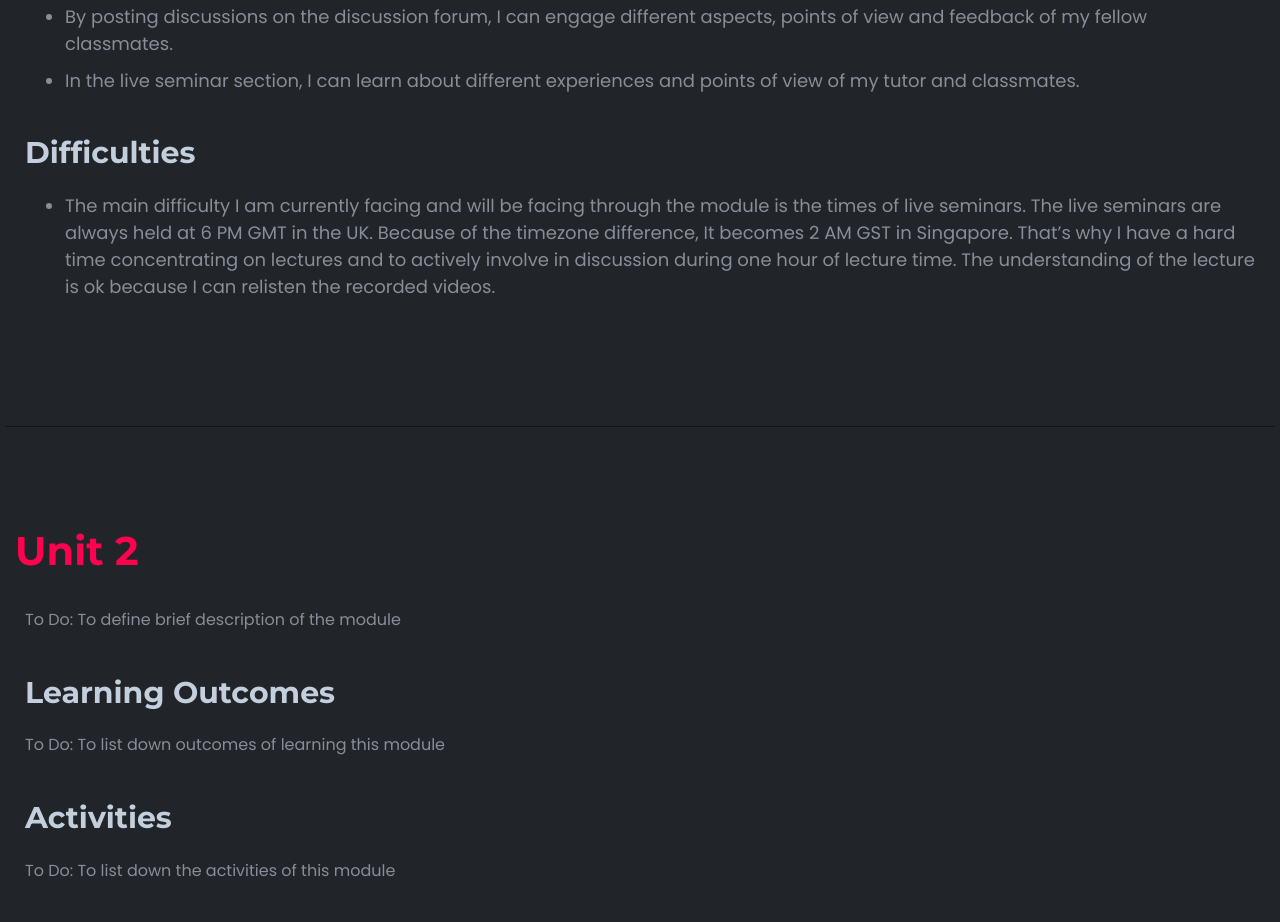
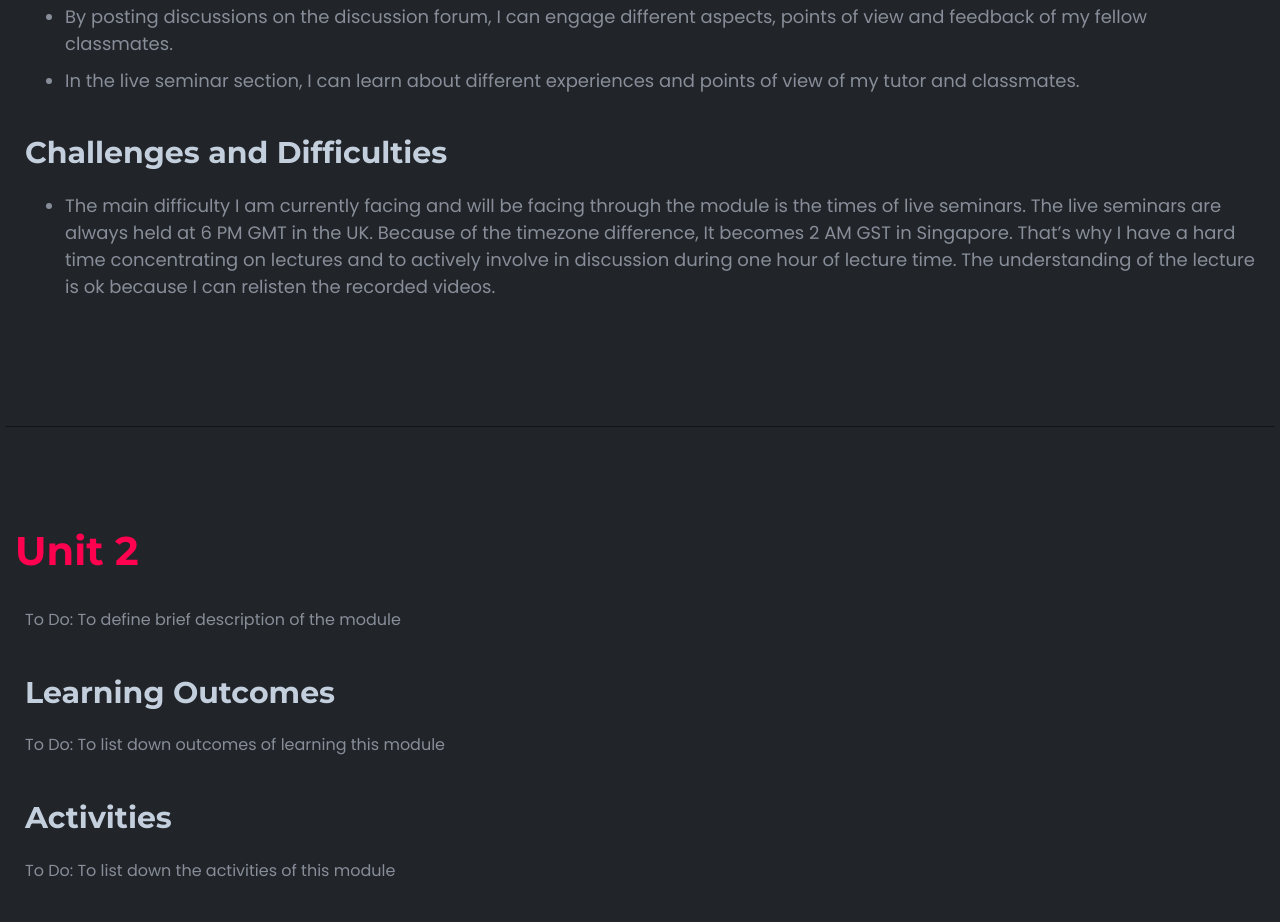
Before and after one commit to MaChue/machue.github.io, a plain HTML site: page lcs.html in a window 1280 px wide. Shown: the part 954-1876 px from the top of the page. Drawn offline with Linux system fonts and the light colour scheme; a script that the page names is missing.

Commit message:
Update Unit 1 note

```diff
--- a/lcs.html
+++ b/lcs.html
@@ -176,7 +176,7 @@
                             </ul>
                         </p>
                         <p>
-                            <h4>Difficulties</h4>
+                            <h4>Challenges and Difficulties</h4>
                             <ul style="list-style-type:disc;">
                                 <li> The main difficulty I am currently facing and will be facing through the module is the times of live seminars. The live seminars are always held at 6 PM GMT in the UK. Because of the timezone difference, It becomes 2 AM GST in Singapore. That’s why I have a hard time concentrating on lectures and to actively involve in discussion during one hour of lecture time. The understanding of the lecture is ok because I can relisten the recorded videos.</li>
                             </ul>
```
